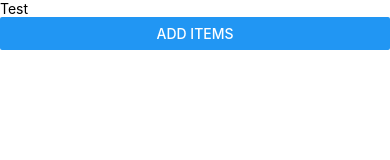
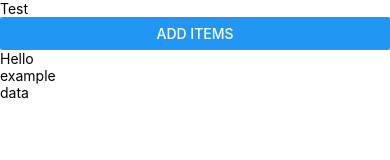
Before and after one commit to MarvinHo1/todo_list, a React Native app: screen / in a window 390 px wide. Shown: the top 160 px of the page. Built offline with nearby package versions, Linux system fonts and the light colour scheme.

Commit message:
Spread listed todo items

```diff
--- a/App.js
+++ b/App.js
@@ -11,6 +11,7 @@ import TextInputItems from './components/textArea.js';
 import {
   SafeAreaView,
   StyleSheet,
+  FlatList,
   ScrollView,
   View,
   Text,
@@ -26,19 +27,33 @@ const App: () => React$Node = () => {
     { item: 'data', key: '3'}
   ]);
 
+  const newKey = (num) => {
+    console.log(typeof num);
+    let keyNum = Number.parseInt(num, 10);
+    let addKeyNum = keyNum + 1;
+    let result = addKeyNum.toString();
+    return result;
+  }
+
   const addTodoItems = (item) => {
+    let keyValue = `${parseInt(todo[todo.length - 1].key)}`;
     setTodoItems((todo) => {
-      return [
-        {item: item, key: `${parseInt(todo[todo.length - 1].key) + 1}`},
-        ...todo,
-      ];
+      return [{item: item, key: newKey(keyValue)}, ...todo];
     });
   };
+
   {console.log(todo)}
   return (
     <SafeAreaView>
       <View>
         <TextInputItems addTodoItems={addTodoItems} />
+        <FlatList
+          data={todo}
+          renderItem={(allTodo) => {
+            let allItems = allTodo.item.item;
+            return <Text>{allItems}</Text>;
+          }}
+        />
       </View>
     </SafeAreaView>
   );
```
